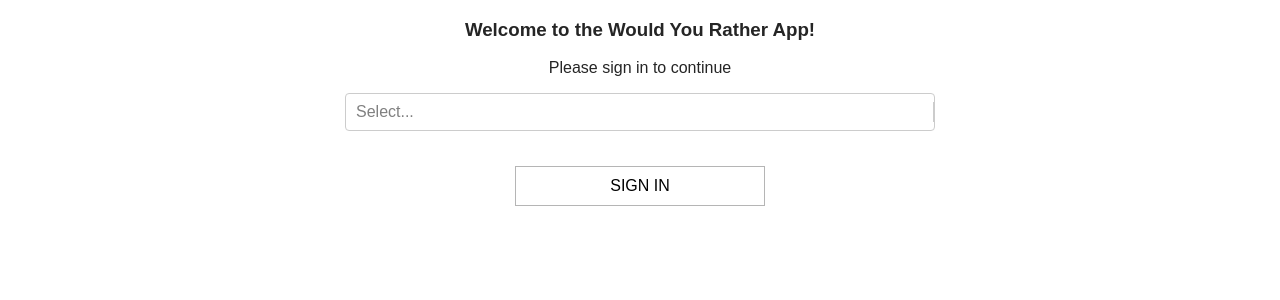
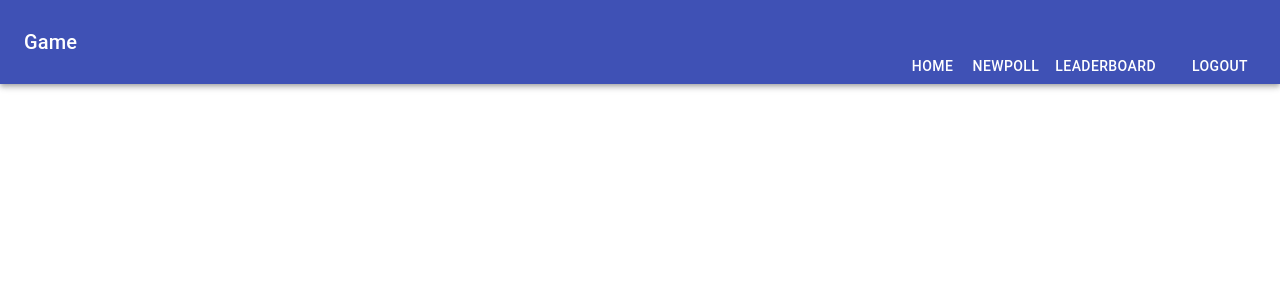
Before and after one commit to neconero/would-you-rather, a React (Create React App) app: page / in a window 1280 px wide. Shown: the top 300 px of the page. Built offline with nearby package versions, Linux system fonts and the light colour scheme.

Commit message:
feat: Navigation

```diff
--- a/package.json
+++ b/package.json
@@ -3,12 +3,15 @@
   "version": "0.1.0",
   "private": true,
   "dependencies": {
+    "@material-ui/core": "^4.11.4",
+    "@material-ui/icons": "^4.11.2",
     "@testing-library/jest-dom": "^5.11.4",
     "@testing-library/react": "^11.1.0",
     "@testing-library/user-event": "^12.1.10",
     "react": "^17.0.2",
     "react-dom": "^17.0.2",
     "react-redux": "^7.2.4",
+    "react-router-dom": "^5.2.0",
     "react-scripts": "4.0.3",
     "react-select": "^4.3.0",
     "redux": "^4.1.0",
--- a/src/actions/shared.js
+++ b/src/actions/shared.js
@@ -3,7 +3,7 @@ import {receiveUsers} from '../actions/users'
 import {receiveQuestions} from '../actions/questions'
 import {setAuthedUser}  from '../actions/authedUser'
 
-const AUTHED_ID = null
+const AUTHED_ID = 'tylermcginnis'
 
 export function handleInitialData(){
     return (dispatch) => {
--- a/src/components/App.js
+++ b/src/components/App.js
@@ -2,6 +2,7 @@ import React, { Component} from 'react'
 import {connect} from 'react-redux'
 import {handleInitialData}  from '../actions/shared'
 import HomePage from './HomePage'
+import NavBar from './NavBar'
 import Login from './Login'
 
 
@@ -14,7 +15,7 @@ class App extends Component{
       <div className="App">
         {this.props.loading === true
           ? <Login />
-          : <HomePage />}
+          : <NavBar />}
 
       </div>
     )
--- /dev/null
+++ b/src/components/NavBar.js
@@ -0,0 +1,129 @@
+import React, {Fragment, Component} from 'react'
+import {connect} from 'react-redux'
+import {NavLink} from 'react-router-dom'
+import isMobileHOC from '../hooks/Styles'
+import{
+        AppBar,
+        Toolbar,
+        IconButton,
+        Button,
+        Typography,
+        Menu,
+        MenuItem,
+        makeStyles,
+    } from '@material-ui/core'
+import MenuIcon from '@material-ui/icons/Menu'
+import {setAuthedUser} from '../actions/authedUser'
+import {withRouter} from 'react-router-dom'
+
+class NavBar extends Component {
+
+    state={
+        anchorEl: null
+    }
+
+    handleMenu = (e) => {
+        const anchorEl = e.currentTarget
+        this.setState(() => ({
+            anchorEl
+        }))
+    }
+
+    render() {
+        const {authedUser, users, isMobileHOC} = this.props
+        const classes = useStyles
+        const open = Boolean(this.state.anchorEl)
+        return (
+            <div>
+                <AppBar position='static'>
+                    <Toolbar>
+                        <Typography variant='h6' style={{flexGrow: 1}}>Game</Typography>
+                        {isMobileHOC ? (
+                            <Fragment>
+                                <IconButton
+                                    edge='start'
+                                    className={classes.menuButton}
+                                    color='inherit'
+                                    aria-label='menu'
+                                    onClick={this.handleMenu}
+                                >
+                                    <MenuIcon />
+                                </IconButton>
+                                <Menu
+                                    id='menu'
+                                    anchorEl={this.state.anchorEl}
+                                    anchorOrigin={{
+                                        horizontal: 'right',
+                                        vertical: 'top'
+                                    }}
+                                    transformOrigin={{
+                                        horizontal: 'right',
+                                        vertical: 'top',
+                                    }}
+                                    keepMounted
+                                    open={open}
+                                    onClose={this.handleClose}
+                                >
+                                </Menu>
+                            </Fragment>
+                        ) : (
+                            <div className={classes.headerOptions}>
+                                <Button
+                                    color='inherit'
+                                >
+                                    Home
+                                </Button>
+                                <Button
+                                    color='inherit'
+                                >
+                                    NewPoll
+                                </Button>
+                                <Button
+                                    color='inherit'
+                                >
+                                    LeaderBoard
+                                </Button>
+                                <img
+                                    src={users[authedUser].avatar}
+                                    className='avatar'
+                                />
+                                <Button
+                                    color='inherit'
+                                >
+                                    Logout
+                                </Button>
+                            </div>
+                        )}
+
+                    </Toolbar>
+                </AppBar>
+            </div>
+        )
+    }
+}
+
+const useStyles = makeStyles((theme) => ({
+
+    headerOptions: {
+        display: 'flex',
+        flex: 1,
+        justifyContent: 'space-evenly'
+    },
+    menuButton: {
+        marginRight: theme.spacing(2)
+    },
+      title: {
+        [theme.breakpoints.down("xs")]: {
+          flexGrow: 1
+        }
+      }
+}))
+
+function mapStateToProps({authedUser, users}){
+    return{
+        authedUser,
+        users
+    }
+}
+
+export default isMobileHOC(connect(mapStateToProps)(NavBar))
--- a/src/components/Question.js
+++ b/src/components/Question.js
@@ -4,9 +4,20 @@ import {formatQuestion} from '../utils/helpers'
 
 class Question extends Component {
     render() {
-        console.log(this.props)
+        const {question} = this.props
+
+        const {name, avatar, id} = question
         return (
-            <div className="question"></div>
+            <div className="question">
+                <img
+                    src={avatar}
+                    alt={`Avatar of ${name}`}
+                    className='avatar'
+                />
+                <div className="question-info">
+                    <span>{name}</span>
+                </div>
+            </div>
         )
     }
 }
@@ -16,7 +27,9 @@ function mapStateToProps({authedUser, users, questions}, {id}){
 
     return {
         authedUser,
-        question: formatQuestion(question, users[question.author], authedUser)
+        question: question
+            ? formatQuestion(question, users[question.author], authedUser)
+            : null
     }
 }
 
--- /dev/null
+++ b/src/hooks/Styles.js
@@ -0,0 +1,13 @@
+import React from 'react'
+import {useMediaQuery, useTheme} from '@material-ui/core'
+
+const isMobileHOC = (Component) => {
+    return(props) => {
+        const theme = useTheme()
+        const isMobile = useMediaQuery(theme.breakpoints.down('mobile'))
+
+        return <Component isMobile={isMobile} {...props} />
+    }
+}
+
+export default isMobileHOC
--- a/src/utils/helpers.js
+++ b/src/utils/helpers.js
@@ -4,14 +4,16 @@ export function formatDate (timestamp) {
     return time.substr(0, 5) + time.slice(-2) + ' | ' + d.toLocaleDateString()
   }
 
-export function formatQuestion(question, author){
-    const {id, timestamp} = question
+export function formatQuestion(question, author, authedUser){
+    const {id, timestamp, optionOne, optionTwo} = question
     const {name, avatarURL} = author
 
     return{
         name,
         id,
         timestamp,
-        avatar: avatarURL
+        avatar: avatarURL,
+        text: optionOne.text,
+        answered: optionOne.votes.includes(authedUser) || optionTwo.votes.includes(authedUser)
     }
 }
```
Also changed, not shown: 1 other file (tests, documents, lock files or other folders).
